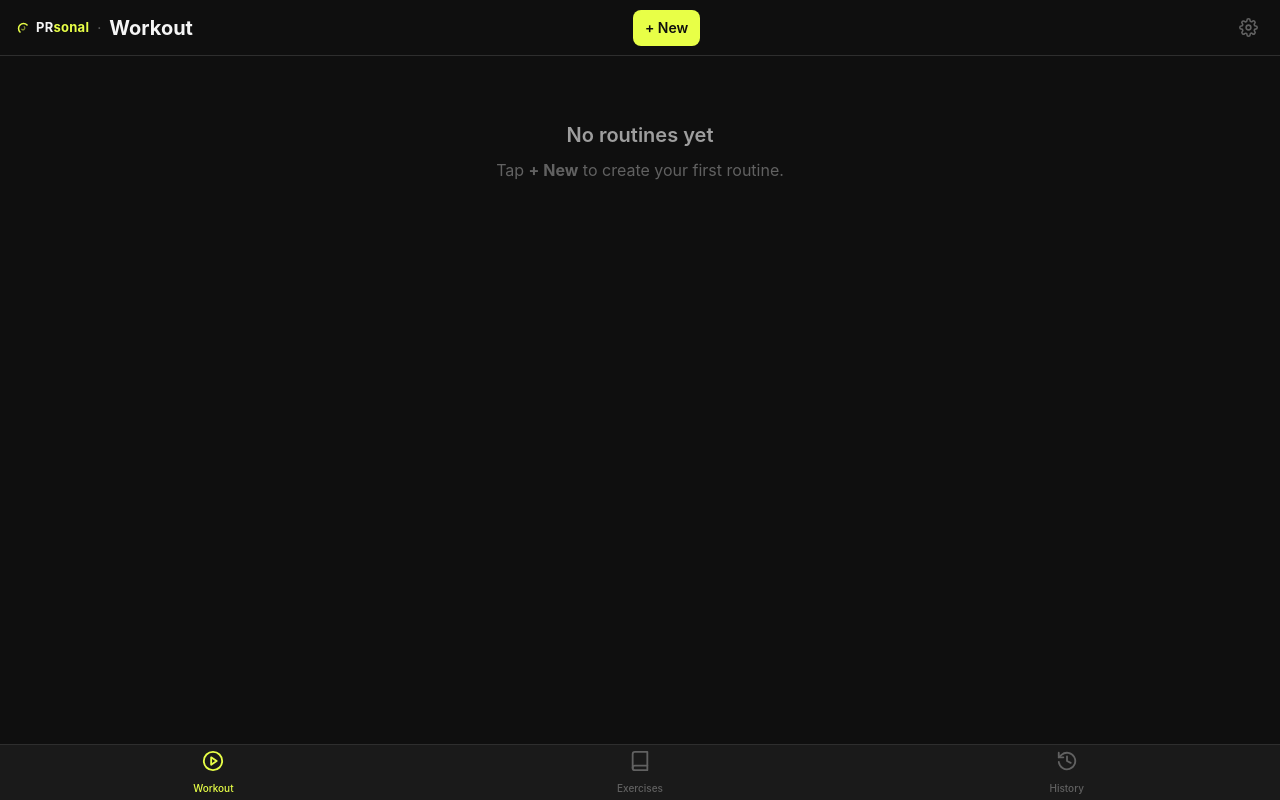
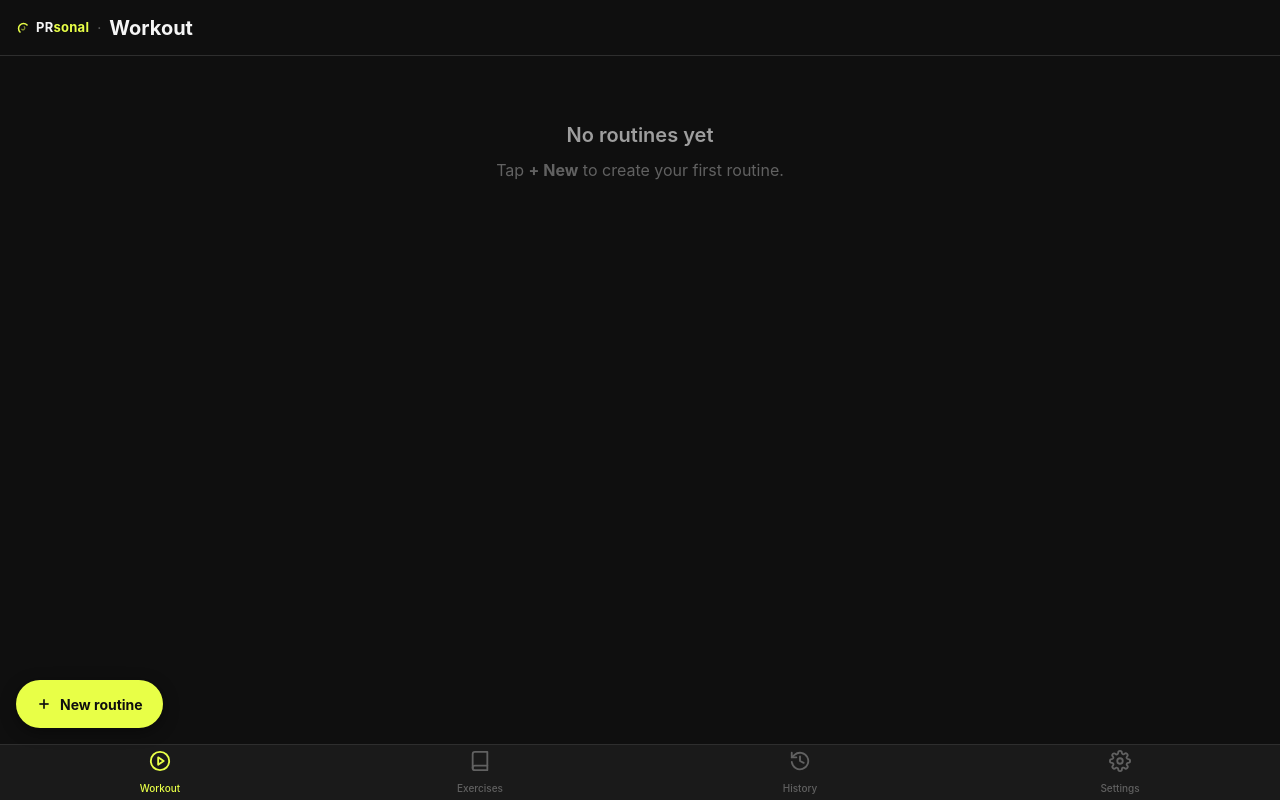
Before and after one commit to BattleBiscuit/gym-tracker, a Vue app: page /#/session in a window 1280 px wide. Built offline with nearby package versions, Linux system fonts and the light colour scheme.

Commit message:
ui changes

```diff
--- a/src/components/ui/AppBottomNav.vue
+++ b/src/components/ui/AppBottomNav.vue
@@ -42,6 +42,13 @@
     relatedRoutes: ['history', 'history-detail'],
     icon: `<svg width="22" height="22" viewBox="0 0 24 24" fill="none" stroke="currentColor" stroke-width="2" stroke-linecap="round" stroke-linejoin="round"><path d="M3 3v5h5"/><path d="M3.05 13A9 9 0 1 0 6 5.3L3 8"/><polyline points="12 7 12 12 16 14"/></svg>`,
   },
+  {
+    name: 'settings',
+    to: '/settings',
+    label: 'Settings',
+    relatedRoutes: ['settings'],
+    icon: `<svg width="22" height="22" viewBox="0 0 24 24" fill="none" stroke="currentColor" stroke-width="2" stroke-linecap="round" stroke-linejoin="round"><circle cx="12" cy="12" r="3"/><path d="M19.4 15a1.65 1.65 0 0 0 .33 1.82l.06.06a2 2 0 0 1-2.83 2.83l-.06-.06a1.65 1.65 0 0 0-1.82-.33 1.65 1.65 0 0 0-1 1.51V21a2 2 0 0 1-4 0v-.09A1.65 1.65 0 0 0 9 19.4a1.65 1.65 0 0 0-1.82.33l-.06.06a2 2 0 0 1-2.83-2.83l.06-.06A1.65 1.65 0 0 0 4.68 15a1.65 1.65 0 0 0-1.51-1H3a2 2 0 0 1 0-4h.09A1.65 1.65 0 0 0 4.6 9a1.65 1.65 0 0 0-.33-1.82l-.06-.06a2 2 0 0 1 2.83-2.83l.06.06A1.65 1.65 0 0 0 9 4.68a1.65 1.65 0 0 0 1-1.51V3a2 2 0 0 1 4 0v.09a1.65 1.65 0 0 0 1 1.51 1.65 1.65 0 0 0 1.82-.33l.06-.06a2 2 0 0 1 2.83 2.83l-.06.06A1.65 1.65 0 0 0 19.4 9a1.65 1.65 0 0 0 1.51 1H21a2 2 0 0 1 0 4h-.09a1.65 1.65 0 0 0-1.51 1z"/></svg>`,
+  },
 ]
 
 function isActive(tab) {
--- /dev/null
+++ b/src/components/ui/AppFab.vue
@@ -0,0 +1,33 @@
+<template>
+  <button class="fab" @click="$emit('click')" :disabled="disabled">
+    <slot />
+  </button>
+</template>
+
+<script setup>
+defineProps({ disabled: { type: Boolean, default: false } })
+defineEmits(['click'])
+</script>
+
+<style scoped>
+.fab {
+  position: fixed;
+  left: var(--space-4);
+  bottom: calc(var(--nav-height) + var(--safe-bottom) + var(--space-4));
+  z-index: 100;
+  display: flex;
+  align-items: center;
+  gap: var(--space-2);
+  padding: 0 var(--space-5);
+  height: 48px;
+  background-color: var(--color-accent);
+  color: #0f0f0f;
+  font-size: var(--text-sm);
+  font-weight: var(--font-bold);
+  border-radius: var(--radius-full);
+  box-shadow: 0 4px 16px rgba(0, 0, 0, 0.4);
+  transition: background-color var(--transition-fast), opacity var(--transition-fast);
+}
+.fab:active   { background-color: var(--color-accent-dim); }
+.fab:disabled { opacity: 0.4; }
+</style>
--- a/src/components/ui/AppPageShell.vue
+++ b/src/components/ui/AppPageShell.vue
@@ -15,11 +15,6 @@
       <!-- Page-specific header content -->
       <slot name="header" />
 
-      <!-- Settings link always on the right -->
-      <div style="flex:1" />
-      <RouterLink :to="{ name: 'settings' }" class="page-shell__settings" aria-label="Settings">
-        <svg width="19" height="19" viewBox="0 0 24 24" fill="none" stroke="currentColor" stroke-width="2" stroke-linecap="round" stroke-linejoin="round"><circle cx="12" cy="12" r="3"/><path d="M19.4 15a1.65 1.65 0 0 0 .33 1.82l.06.06a2 2 0 0 1-2.83 2.83l-.06-.06a1.65 1.65 0 0 0-1.82-.33 1.65 1.65 0 0 0-1 1.51V21a2 2 0 0 1-4 0v-.09A1.65 1.65 0 0 0 9 19.4a1.65 1.65 0 0 0-1.82.33l-.06.06a2 2 0 0 1-2.83-2.83l.06-.06A1.65 1.65 0 0 0 4.68 15a1.65 1.65 0 0 0-1.51-1H3a2 2 0 0 1 0-4h.09A1.65 1.65 0 0 0 4.6 9a1.65 1.65 0 0 0-.33-1.82l-.06-.06a2 2 0 0 1 2.83-2.83l.06.06A1.65 1.65 0 0 0 9 4.68a1.65 1.65 0 0 0 1-1.51V3a2 2 0 0 1 4 0v.09a1.65 1.65 0 0 0 1 1.51 1.65 1.65 0 0 0 1.82-.33l.06-.06a2 2 0 0 1 2.83 2.83l-.06.06A1.65 1.65 0 0 0 19.4 9a1.65 1.65 0 0 0 1.51 1H21a2 2 0 0 1 0 4h-.09a1.65 1.65 0 0 0-1.51 1z"/></svg>
-      </RouterLink>
     </header>
     <main class="page-shell__content scroll" @scroll="onScroll">
       <slot />
@@ -29,7 +24,6 @@
 
 <script setup>
 import { onScroll } from '@/composables/useScrollDirection.js'
-import { RouterLink } from 'vue-router'
 defineProps({
   scrollable: { type: Boolean, default: true },
 })
@@ -78,18 +72,6 @@
   flex-shrink: 0;
 }
 
-.page-shell__settings {
-  display: flex;
-  align-items: center;
-  justify-content: center;
-  width: 32px;
-  height: 32px;
-  color: var(--color-text-3);
-  border-radius: var(--radius-full);
-  flex-shrink: 0;
-  transition: color var(--transition-fast);
-}
-.page-shell__settings:active { color: var(--color-text-1); }
 
 .page-shell__content {
   flex: 1;
--- a/src/features/library/views/LibraryView.vue
+++ b/src/features/library/views/LibraryView.vue
@@ -2,8 +2,6 @@
   <AppPageShell>
     <template #header>
       <span class="page-title">Exercises</span>
-      <div style="flex:1" />
-      <AppButton variant="accent" size="sm" @click="openCreate">+ New</AppButton>
     </template>
 
     <!-- Search -->
@@ -52,6 +50,11 @@
       </div>
     </div>
 
+    <AppFab @click="openCreate">
+      <svg width="16" height="16" viewBox="0 0 24 24" fill="none" stroke="currentColor" stroke-width="2.5"><line x1="12" y1="5" x2="12" y2="19"/><line x1="5" y1="12" x2="19" y2="12"/></svg>
+      New exercise
+    </AppFab>
+
     <LibraryExerciseForm
       ref="formRef"
       v-model="showForm"
@@ -72,7 +75,7 @@
 import { ref, computed, onMounted } from 'vue'
 import { db } from '@/db/index.js'
 import AppPageShell from '@/components/ui/AppPageShell.vue'
-import AppButton from '@/components/ui/AppButton.vue'
+import AppFab from '@/components/ui/AppFab.vue'
 import AppBadge from '@/components/ui/AppBadge.vue'
 import AppModal from '@/components/ui/AppModal.vue'
 import LibraryExerciseForm from '../components/LibraryExerciseForm.vue'
--- a/src/features/routines/views/RoutineEditView.vue
+++ b/src/features/routines/views/RoutineEditView.vue
@@ -7,10 +7,6 @@
         </svg>
       </button>
       <span class="page-title">{{ isNew ? 'New Routine' : 'Edit Routine' }}</span>
-      <div style="flex:1" />
-      <AppButton variant="accent" size="sm" :disabled="editor.isSaving.value" @click="handleSave">
-        {{ editor.isSaving.value ? 'Saving…' : 'Save' }}
-      </AppButton>
     </template>
 
     <div class="edit-content">
@@ -70,6 +66,11 @@
       </section>
     </div>
 
+    <AppFab @click="handleSave" :disabled="editor.isSaving.value">
+      <svg width="16" height="16" viewBox="0 0 24 24" fill="none" stroke="currentColor" stroke-width="2.5"><polyline points="20 6 9 17 4 12"/></svg>
+      {{ editor.isSaving.value ? 'Saving…' : 'Save' }}
+    </AppFab>
+
     <!-- Exercise form modal -->
     <ExerciseForm
       v-model="showExerciseForm"
@@ -98,6 +99,7 @@
 import { useRouter, onBeforeRouteLeave } from 'vue-router'
 import AppPageShell from '@/components/ui/AppPageShell.vue'
 import AppButton from '@/components/ui/AppButton.vue'
+import AppFab from '@/components/ui/AppFab.vue'
 import AppInput from '@/components/ui/AppInput.vue'
 import AppTextarea from '@/components/ui/AppTextarea.vue'
 import AppModal from '@/components/ui/AppModal.vue'
--- a/src/features/session/views/SessionPickView.vue
+++ b/src/features/session/views/SessionPickView.vue
@@ -2,7 +2,6 @@
   <AppPageShell>
     <template #header>
       <span class="page-title">Workout</span>
-      <AppButton variant="accent" size="sm" @click="router.push({ name: 'routine-create' })">+ New</AppButton>
     </template>
 
     <!-- Resume banner -->
@@ -42,6 +41,10 @@
         </button>
       </div>
     </div>
+    <AppFab @click="router.push({ name: 'routine-create' })">
+      <svg width="16" height="16" viewBox="0 0 24 24" fill="none" stroke="currentColor" stroke-width="2.5"><line x1="12" y1="5" x2="12" y2="19"/><line x1="5" y1="12" x2="19" y2="12"/></svg>
+      New routine
+    </AppFab>
   </AppPageShell>
 </template>
 
@@ -49,7 +52,7 @@
 import { ref, onMounted } from 'vue'
 import { useRouter } from 'vue-router'
 import AppPageShell from '@/components/ui/AppPageShell.vue'
-import AppButton from '@/components/ui/AppButton.vue'
+import AppFab from '@/components/ui/AppFab.vue'
 import { useRoutinesStore } from '@/features/routines/stores/useRoutinesStore.js'
 import { useSessionStore } from '../stores/useSessionStore.js'
 import { db } from '@/db/index.js'
```
